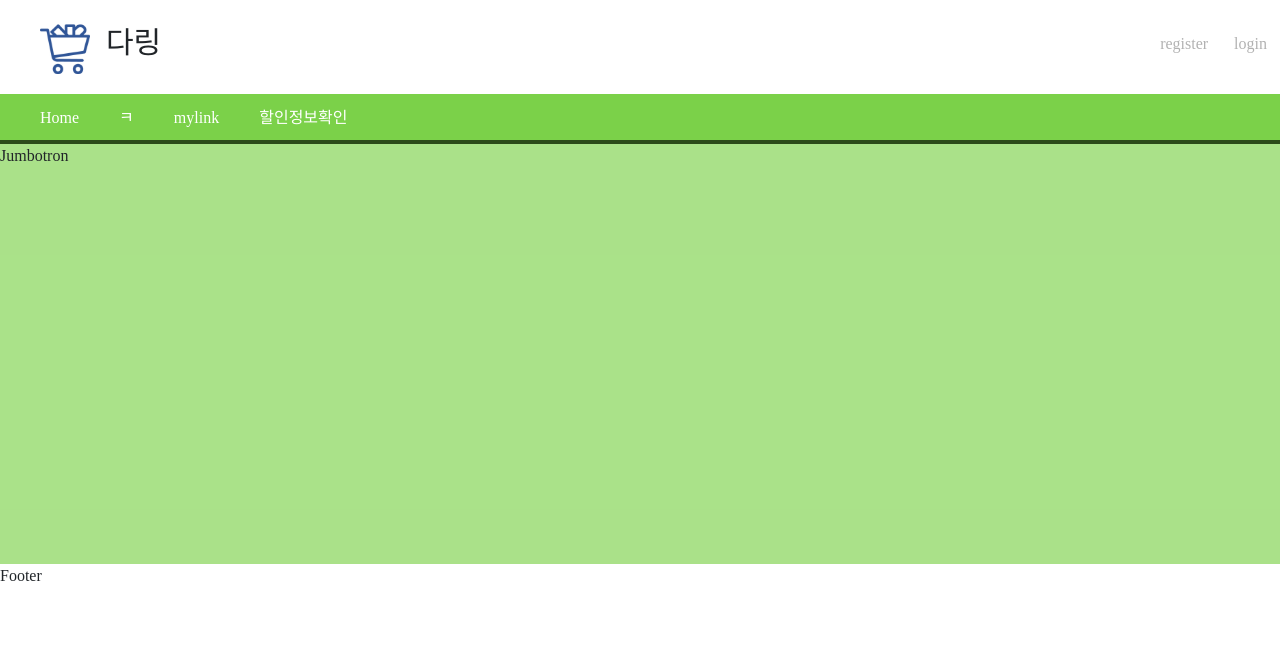
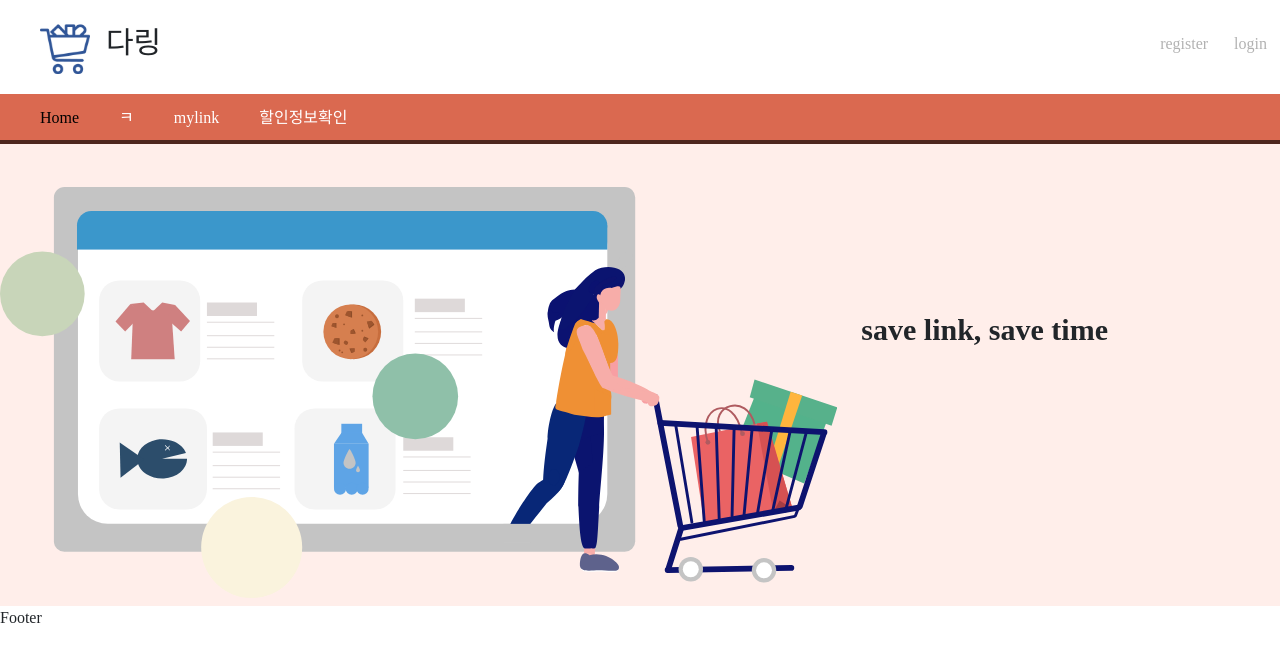
Before and after one commit to SeongsangCHO/crawler_PJT, a React app in the folder front/: page / in a window 1280 px wide. Shown: the top 662 px of the page. Built offline with nearby package versions, Linux system fonts and the light colour scheme; a web font is replaced by a local one.

Commit message:
link section 수정해야함

```diff
--- a/front/src/App.js
+++ b/front/src/App.js
@@ -9,7 +9,7 @@ import Register from "./components/Register";
 import Login from "./components/Login";
 import { useDispatch, useSelector } from "react-redux";
 import { Redirect } from "react-router-dom";
-
+import Home from "./components/Home";
 function App() {
 
   return (
@@ -17,6 +17,7 @@ function App() {
       <Switch>
         <div className="App">
           <Header />
+          <Route exact path={"/"} component={Home} />
           <Route exact path={"/mylink"} component={Contentc} />
           <Route exact path={"/register"} component={Register} />
           <Route exact path={"/login"} component={Login} />
--- a/front/src/components/Contentc.js
+++ b/front/src/components/Contentc.js
@@ -541,7 +541,6 @@ const dummy =
     ],
   };
 const CategoryWrapper = styled.div`
-  border: 1px solid black;
   padding: 5px;
   flex: 1;
   @media (max-width: 768px) {
@@ -725,8 +724,11 @@ function CategoryTab({ obj }) {
     });
   };
   return (
-    <CategoryWrapper>
-      <Nav variant="pills" className="flex-sm-column">
+    <CategoryWrapper id="category-wrapper">
+      <button className="add-button" onClick={() => setModalShow(true)}>
+        카테고리 추가
+      </button>
+      <Nav variant="pills" className="flex-sm-column nav-wrapper">
         {obj?.category?.map((cate, idx) => (
           <Nav.Item className="nav-item-card">
             {Object.keys(cate) != "null" ? (
@@ -743,7 +745,6 @@ function CategoryTab({ obj }) {
           </Nav.Item>
         ))}
       </Nav>
-      <button onClick={() => setModalShow(true)}>추가하기</button>
       <AddCategory show={modalShow} onHide={() => setModalShow(false)} />
     </CategoryWrapper>
   );
@@ -828,8 +829,8 @@ function CrawlingCard({ obj }) {
                   <div>{naverElement.title}</div>
                 </TitleLink>
                 <div>
-                <PriceSpan>{naverElement.price}</PriceSpan>
-              </div>
+                  <PriceSpan>{naverElement.price}</PriceSpan>
+                </div>
               </BadgeDiv>
             </CrawlListCard>
           ))}
@@ -885,7 +886,7 @@ function ProductCard({ element }) {
           </CardDetail>
         </Nav.Item>
       ) : (
-        <div>링크추가하세요</div>
+        <div>링크추가</div>
       )}
     </ProductCardWrapper>
   );
@@ -905,11 +906,11 @@ function CardTab({ obj }) {
         <Nav variant="pills" className="flex-column">
           <Tab.Content style={{ display: "flex" }}>
             <CardTabLeftSection>
+              <button className="add-button" onClick={() => setModalShow(true)}>링크추가하기</button>
               <CardWrapper>
                 {obj[Object.keys(obj)]?.map((element) => (
                   <ProductCard element={element} />
                 ))}
-                <button onClick={() => setModalShow(true)}>링크추가하기</button>
                 <AddLink show={modalShow} onHide={() => setModalShow(false)} />
               </CardWrapper>
             </CardTabLeftSection>
@@ -981,16 +982,17 @@ function Contentc() {
   //여기서 데이터를 가져와서 props로 전달?
   return (
     <div className="content-wrapper">
+      <div className="text-wrapper">
+        <div className="title">나만의 링크를 저장하세요</div>
+        <br />
+        <div className="subtitle">ㅇㅅㅇ;</div>
+      </div>
       <Tab.Container id="left-tabs" defaultActiveKey="All">
         <ContentWrapper>
           <CategoryTab obj={linkData} />
           <LinkCardSection obj={linkData} />
         </ContentWrapper>
       </Tab.Container>
-
-      <NavLink className="navbar-brand" to={"/login"}>
-        login
-      </NavLink>
     </div>
   );
 }
--- a/front/src/components/Header.js
+++ b/front/src/components/Header.js
@@ -3,7 +3,9 @@ import { useDispatch, useSelector } from "react-redux";
 import styled from "styled-components";
 import { NavLink, Link } from "react-router-dom";
 import "./css/Header.css";
-import { ReactComponent as logoImage } from "./public/logoimage.svg";
+import { ReactComponent as Logo } from "./public/logoimage.svg";
+import { ReactComponent as JumbotronImage } from "./public/jumbotron.svg";
+
 import LogoImage from "./public/logoimage.svg";
 
 function Jumbotron() {
@@ -17,9 +19,9 @@ function NavBar() {
     <NavBarWrapper id="NavBarWrapper">
       <ul id="nav-bar-ul">
         <li>
-          <Link to={"/"}>
-            <a className="nav-item">Home</a>
-          </Link>
+          <NavLink to={"/"} className="nav-item">
+            Home
+          </NavLink>
         </li>
         <li>
           <NavLink to={"/hmoe"} className="nav-item">
@@ -48,7 +50,8 @@ function Header() {
     <div className="header-wrapper">
       <div id="Top-header">
         <div id="left-header-section">
-          <img id="LogoImage" src={LogoImage} alt="React Logo" />
+          <Logo id="LogoImage" width="50" height="50" />
+          {/* <img id="LogoImage" src={LogoImage} alt="React Logo" /> */}
           <div id="Logo">다링</div>
         </div>
         <div id="Top-header-right">
@@ -65,7 +68,6 @@ function Header() {
         </div>
       </div>
       <NavBar />
-      <Jumbotron />
     </div>
   );
 }
--- /dev/null
+++ b/front/src/components/Home.js
@@ -0,0 +1,16 @@
+import React from "react";
+import { ReactComponent as JumbotronImage } from "./public/jumbotron.svg";
+import "./css/Header.css";
+
+function Home() {
+  return (
+    <div id="home-wrapper">
+      <div id="jumbotron-section">
+        <JumbotronImage />
+        <span>save link, save time</span>
+      </div>
+    </div>
+  );
+}
+
+export default Home;
--- a/front/src/components/css/Contentc.css
+++ b/front/src/components/css/Contentc.css
@@ -13,3 +13,34 @@
 #nav-item a.active {
   background-color: #006E3F;
 }
+
+.text-wrapper{
+  height: 250px;
+  text-align: center;
+  background-color: #FFEEEA;
+}
+
+.title{
+  font-size: 25px;
+  padding-top: 40px;
+}
+.subtitle{
+
+}
+.add-button{
+  width:100%;
+  background-color: #DF7861;
+  color: #ffffff;
+  border-radius: 9px;
+  margin-bottom: 10px;
+}
+
+#category-wrapper div{
+  display: flex;
+  justify-items: center;
+}
+
+#category-wrapper .nav-item-card{
+}
+#category-wrapper div div{
+}
--- a/front/src/components/css/Header.css
+++ b/front/src/components/css/Header.css
@@ -49,7 +49,7 @@
 
 #NavBarWrapper ul {
   box-shadow: inset 0px -4px rgba(0, 0, 0, 0.64);
-  background-color: rgba(122, 209, 71, 0.99);
+  background-color: #DA6950;
   width: 100%;
   height: 100%;
   padding: 0;
@@ -95,3 +95,20 @@
   cursor: pointer;
   text-decoration: none;
 }
+
+#jumbotron-section{
+  display:flex;
+  justify-content: center;
+  background-color: #FFEEEA;
+}
+#jumbotron-section span{
+  margin-top: 163px;
+  flex:1;
+  font-size: 30px;
+  font-weight: 600;
+}
+#jumbotron-section svg{
+  flex:2;
+  margin-top: 35px;
+  margin-right: 24px;
+}
```
Also changed, not shown: front/src/components/Jumbotron.js (added, +15 -0 lines), front/src/components/public/jumbotron.svg (added).
